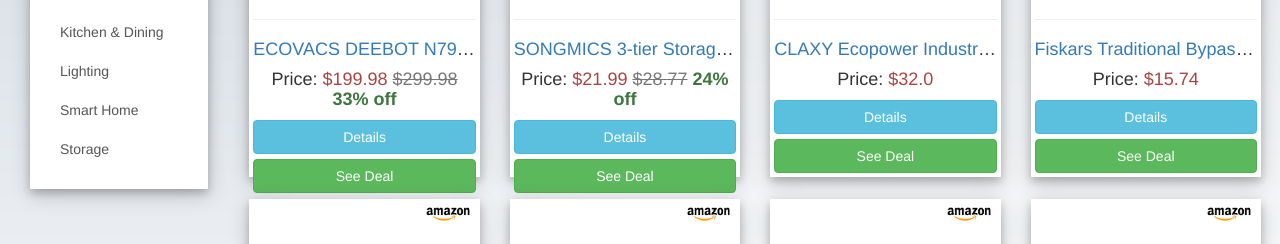
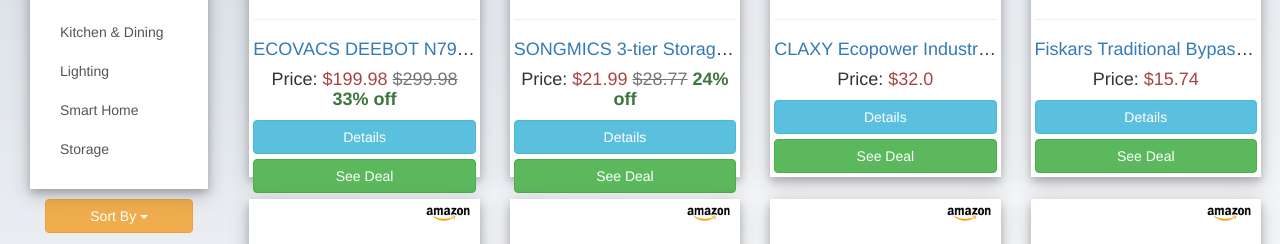
Before and after one commit to merdogan10/bestdeal, a Django app: a page that uses mybestdeal/templates/index.html in a window 1280 px wide. Shown: the part 550-794 px from the top of the page. Run offline with Django 3.2, Linux system fonts and the light colour scheme; data comes from the database, SQL or seed files in the repository; some libraries are stand-ins or nearby versions.

Commit message:
add sort button

```diff
--- a/mybestdeal/bestdeal/views.py
+++ b/mybestdeal/bestdeal/views.py
@@ -23,17 +23,48 @@
     return render(request, 'detail.html', {"product": product,"category_products": category_products,"all_products": all_products, "category": category_name, "sub_category": sub_category_name})
 
 def category_items(request, category_name):
-    all_products = Product.objects.all().order_by('-id')
     category_products = Product.objects.filter(sub_category__category__category_name=category_name).order_by('-id')
+    s = request.GET.get('sort')
+    if s == '1':
+        category_products = category_products.order_by('-id')
+    elif s == '2':
+        category_products = category_products.order_by('price')
+    elif s == '3':
+        category_products = category_products.order_by('-price')
+    elif s == '4':
+        category_products = category_products.order_by('name')
+    elif s == '5':
+        category_products = category_products.order_by('-name')
     if category_products:
-        return render(request, 'index.html', {"category_products": category_products,"all_products": all_products, "category": category_name, 'sub_categories': Sub_Category.objects.all().order_by('sub_category_name')})
+        if s:
+            return render(request, 'index.html', {"category_products": category_products, "category": category_name, 'sub_categories': Sub_Category.objects.all().order_by('sub_category_name'), 's':s})
+        else:
+            return render(request, 'index.html', {"category_products": category_products, "category": category_name,
+                                                  'sub_categories': Sub_Category.objects.all().order_by(
+                                                      'sub_category_name')})
     return redirect(index)
 
 def category_sub_category_items(request, category_name, sub_category_name):
-    all_products = Product.objects.all().order_by('-id')
     category_products = Product.objects.filter(sub_category__category__category_name=category_name,sub_category__sub_category_name=sub_category_name)
+    s = request.GET.get('sort')
+    if s == '1':
+        category_products = category_products.order_by('-id')
+    elif s == '2':
+        category_products = category_products.order_by('price')
+    elif s == '3':
+        category_products = category_products.order_by('-price')
+    elif s == '4':
+        category_products = category_products.order_by('name')
+    elif s == '5':
+        category_products = category_products.order_by('-name')
     if category_products:
-        return render(request, 'index.html', {"category_products": category_products,"all_products": all_products, "category": category_name, "sub_category": sub_category_name, 'sub_categories': Sub_Category.objects.all().order_by('sub_category_name')})
+        if s:
+            return render(request, 'index.html', {"category_products": category_products, "category": category_name, "sub_category": sub_category_name, 'sub_categories': Sub_Category.objects.all().order_by('sub_category_name'), 's': s})
+        else:
+            return render(request, 'index.html', {"category_products": category_products, "category": category_name,
+                                                  "sub_category": sub_category_name,
+                                                  'sub_categories': Sub_Category.objects.all().order_by(
+                                                      'sub_category_name')})
     return redirect(index)
 
 def privacy_view(request):
--- a/mybestdeal/templates/index.html
+++ b/mybestdeal/templates/index.html
@@ -83,8 +83,71 @@
                     {% endfor %}
                 {% endif %}
                 </div>
+
+
             </div>
-
+            {% if category %}
+            <div class="col-md-12" style="margin-top: 10px;">
+                <div class="dropdown">
+                  <button class="btn btn-warning dropdown-toggle" type="button" data-toggle="dropdown" style="width: 100%;">Sort By <span class="caret"></span></button>
+                  <ul class="dropdown-menu">
+                      {% if sub_category %}
+                          {% if s == '1' %}
+                              <li class="active"><a href="/{{ category }}/{{ sub_category }}?sort=1">Newest Arrivals</a></li>
+                          {% else %}
+                              <li><a href="/{{ category }}/{{ sub_category }}?sort=1">Newest Arrivals</a></li>
+                          {% endif %}
+                          {% if s == '2' %}
+                              <li class="active"><a href="/{{ category }}/{{ sub_category }}?sort=2">Price: Low to High</a></li>
+                          {% else %}
+                              <li><a href="/{{ category }}/{{ sub_category }}?sort=2">Price: Low to High</a></li>
+                          {% endif %}
+                          {% if s == '3' %}
+                              <li class="active"><a href="/{{ category }}/{{ sub_category }}?sort=3">Price: High to Low</a></li>
+                          {% else %}
+                              <li><a href="/{{ category }}/{{ sub_category }}?sort=3">Price: High to Low</a></li>
+                          {% endif %}
+                          {% if s == '4' %}
+                              <li class="active"><a href="/{{ category }}/{{ sub_category }}?sort=4">Name: A-Z</a></li>
+                          {% else %}
+                              <li><a href="/{{ category }}/{{ sub_category }}?sort=4">Name: A-Z</a></li>
+                          {% endif %}
+                          {% if s == '5' %}
+                              <li class="active"><a href="/{{ category }}/{{ sub_category }}?sort=5">Name: Z-A</a></li>
+                          {% else %}
+                              <li><a href="/{{ category }}/{{ sub_category }}?sort=5">Name: Z-A</a></li>
+                          {% endif %}
+                      {% else %}
+                          {% if s == '1' %}
+                              <li class="active"><a href="/{{ category }}?sort=1">Newest Arrivals</a></li>
+                          {% else %}
+                              <li><a href="/{{ category }}?sort=1">Newest Arrivals</a></li>
+                          {% endif %}
+                          {% if s == '2' %}
+                              <li class="active"><a href="/{{ category }}?sort=2">Price: Low to High</a></li>
+                          {% else %}
+                              <li><a href="/{{ category }}?sort=2">Price: Low to High</a></li>
+                          {% endif %}
+                          {% if s == '3' %}
+                              <li class="active"><a href="/{{ category }}?sort=3">Price: High to Low</a></li>
+                          {% else %}
+                              <li><a href="/{{ category }}?sort=3">Price: High to Low</a></li>
+                          {% endif %}
+                          {% if s == '4' %}
+                              <li class="active"><a href="/{{ category }}?sort=4">Name: A-Z</a></li>
+                          {% else %}
+                              <li><a href="/{{ category }}?sort=4">Name: A-Z</a></li>
+                          {% endif %}
+                          {% if s == '5' %}
+                              <li class="active"><a href="/{{ category }}?sort=5">Name: Z-A</a></li>
+                          {% else %}
+                              <li><a href="/{{ category }}?sort=5">Name: Z-A</a></li>
+                          {% endif %}
+                      {% endif %}
+                  </ul>
+                </div>
+            </div>
+            {% endif %}
 
         </div>
 
```
